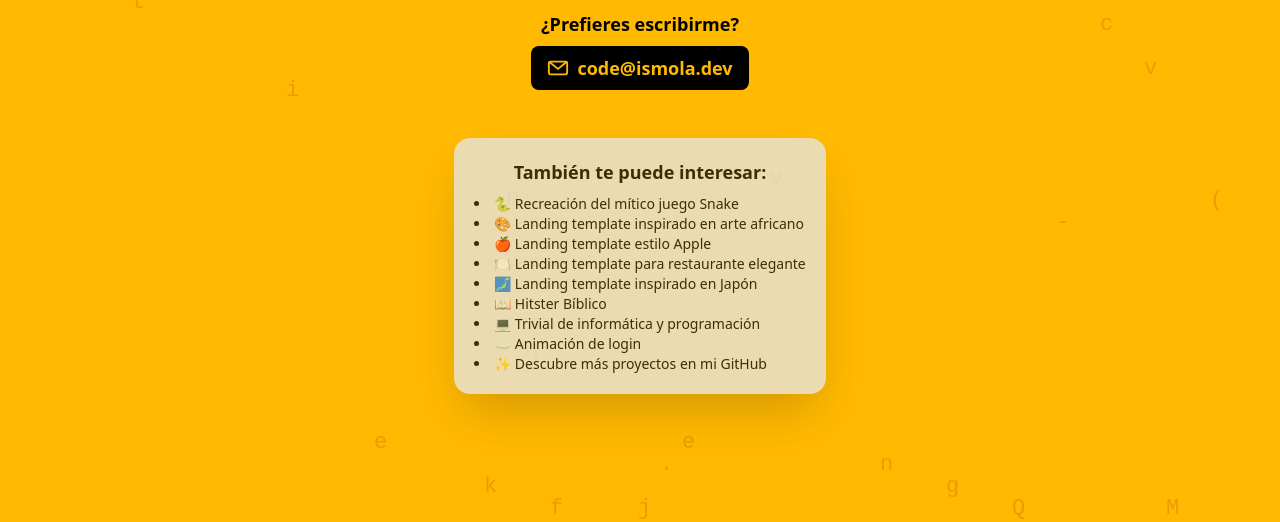
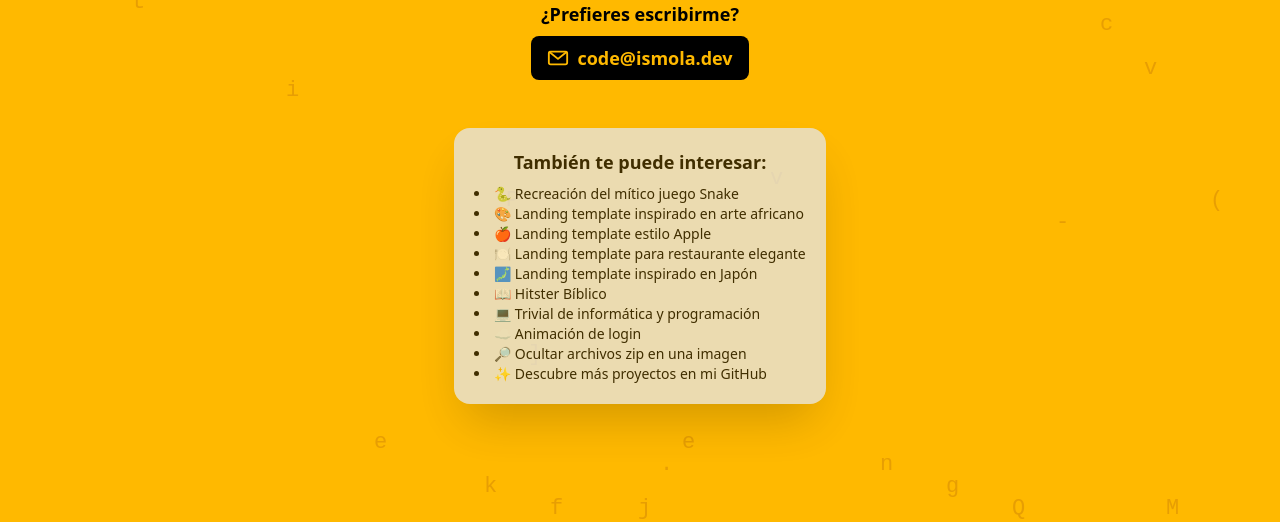
Before and after one commit to Ismola/personal-portfolio, an Astro site: page / in a window 1280 px wide. Shown: the part 278-800 px from the top of the page. Built offline with nearby package versions, Linux system fonts and the light colour scheme; Astro itself is replaced by a stand-in of ours.

Commit message:
Add link to zip file hider project on index page

```diff
--- a/src/pages/index.astro
+++ b/src/pages/index.astro
@@ -165,6 +165,15 @@ import "../styles/global.css";
 							</li>
 							<li>
 								<a
+									href="https://zip-hider.ismola.dev/"
+									class="hover:text-gray-800 transition"
+									>🔎 Ocultar archivos zip en una imagen</a
+								>
+							</li>
+
+
+							<li>
+								<a
 									href="https://github.com/ismola"
 									class="hover:text-gray-800 transition"
 									>✨ Descubre más proyectos en mi GitHub</a
```
